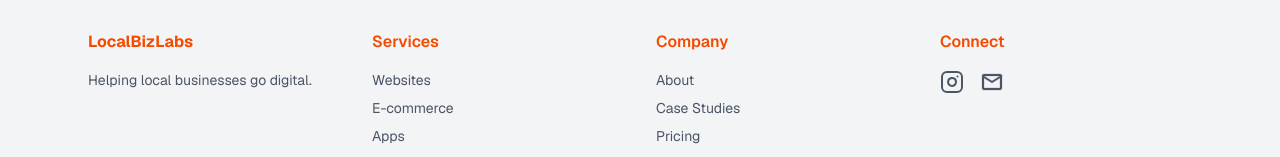
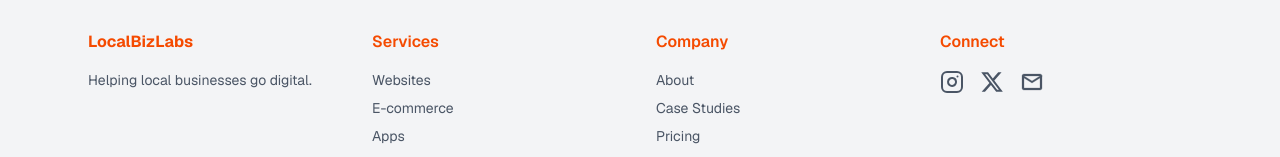
Before and after one commit to vineet-codes256/LocalBiz-Labs-Page, a Next.js app: page / in a window 1280 px wide. Shown: the part 5685-5842 px from the top of the page. Built offline with nearby package versions, Linux system fonts and the light colour scheme.

Commit message:
feat: add X (Twitter) link to footer for improved social media presence

```diff
--- a/src/app/layout.tsx
+++ b/src/app/layout.tsx
@@ -114,7 +114,8 @@ export default function RootLayout({
                 "addressLocality": "Dehradun"
               },
               "sameAs": [
-                "https://www.instagram.com/localbizlabs/"
+                "https://www.instagram.com/localbizlabs/",
+                "https://x.com/LocalBiz_labs"
               ],
               "serviceType": ["Web Development", "Mobile App Development", "Digital Marketing", "Business Branding", "E-commerce Solutions"],
               "areaServed": "Worldwide",
--- a/src/components/Footer.tsx
+++ b/src/components/Footer.tsx
@@ -37,6 +37,11 @@ export default function Footer() {
                                     <line x1="17.5" y1="6.5" x2="17.5" y2="6.5"></line>
                                 </svg>
                             </a>
+                            <a href="https://x.com/LocalBiz_labs" target="_blank" rel="noopener noreferrer" className="text-gray-600 hover:text-orange-600 transition-colors" aria-label="Follow us on X (Twitter)">
+                                <svg width="24" height="24" viewBox="0 0 24 24" fill="currentColor" aria-hidden="true">
+                                    <path d="M18.244 2.25h3.308l-7.227 8.26 8.502 11.24H16.17l-5.214-6.817L4.99 21.75H1.68l7.73-8.835L1.254 2.25H8.08l4.713 6.231zm-1.161 17.52h1.833L7.084 4.126H5.117z"/>
+                                </svg>
+                            </a>
                             <a href="mailto:hello@localbizlabs.com" className="text-gray-600 hover:text-orange-600 transition-colors" aria-label="Send us an email">
                                 <svg width="24" height="24" viewBox="0 0 24 24" fill="currentColor" stroke="currentColor" strokeLinejoin="round" strokeLinecap="round" strokeWidth=".25" aria-hidden="true">
                                     <path d="M22 6c0-1.1-.9-2-2-2H4c-1.1 0-2 .9-2 2v12c0 1.1.9 2 2 2h16c1.1 0 2-.9 2-2V6zm-2 0l-8 5-8-5h16zm0 12H4V8l8 5 8-5v10z" />
```
